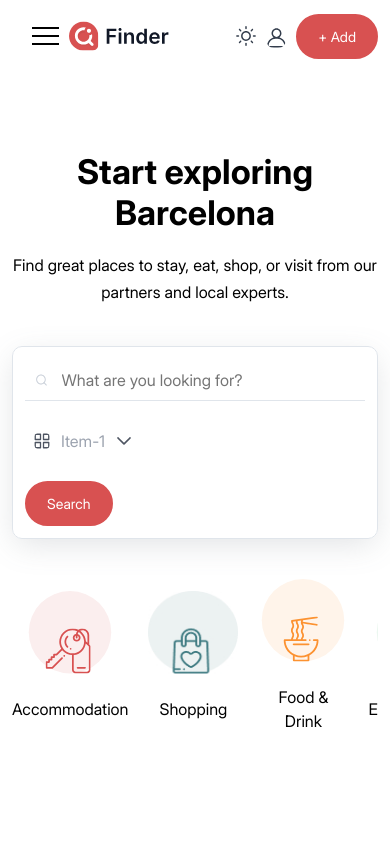
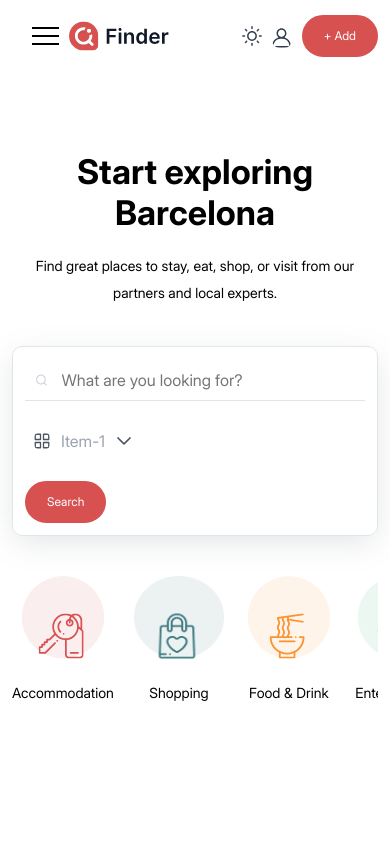
Before and after one commit to Shreyafcts/finder, a React (Vite) app: page / in a window 390 px wide. Shown: the top 844 px of the page. Built offline with nearby package versions, Linux system fonts and the light colour scheme.

Commit message:
modified the scss for font-size

```diff
--- a/src/assets/css/style.css
+++ b/src/assets/css/style.css
@@ -104,22 +104,22 @@
 }
 @media (max-width: 575.98px) {
   :root {
-    --fs-14: 14px;
+    --fs-14: 12px;
   }
 }
 @media (max-width: 575.98px) {
   :root {
-    --fs-16: 16px;
+    --fs-16: 14px;
   }
 }
 @media (max-width: 575.98px) {
   :root {
-    --fs-18: 17px;
+    --fs-18: 16px;
   }
 }
 @media (max-width: 575.98px) {
   :root {
-    --fs-20: 19px;
+    --fs-20: 18px;
   }
 }
 @media (max-width: 575.98px) {
--- a/src/assets/scss/_variables.scss
+++ b/src/assets/scss/_variables.scss
@@ -90,10 +90,10 @@ $text-sizes-tablet: (
   "100": 60px,
 );
 $text-sizes-mob: (
-  "14": 14px,
-  "16": 16px,
-  "18": 17px,
-  "20": 19px,
+  "14": 12px,
+  "16": 14px,
+  "18": 16px,
+  "20": 18px,
   "26": 21px,
   "32": 20px,
   "42": 28px,
```
